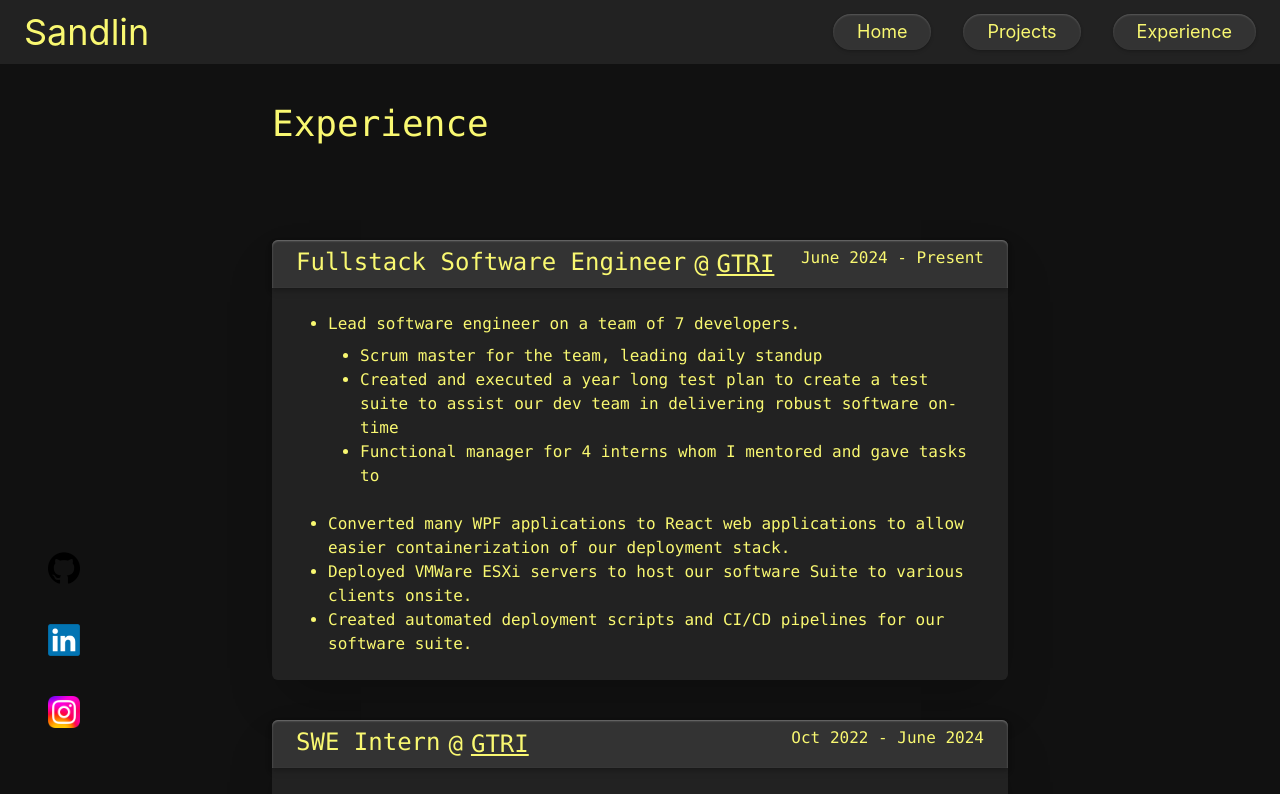
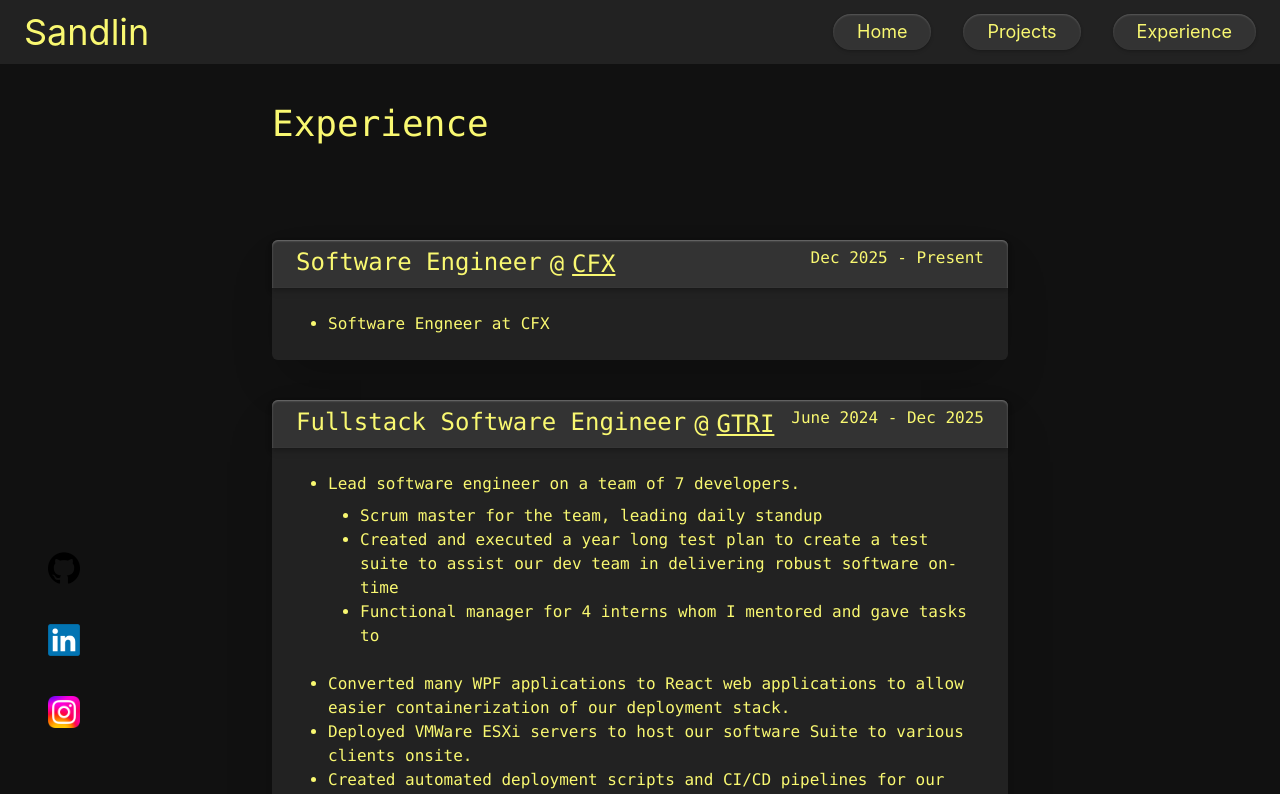
Before and after one commit to tanndlin/Portfolio, a React (Vite) app: page /experience in a window 1280 px wide. Shown: the top 794 px of the page. Built offline with nearby package versions, Linux system fonts and the light colour scheme.

Commit message:
Update experience for new job

```diff
--- a/src/pages/experience/ExperiencePage.tsx
+++ b/src/pages/experience/ExperiencePage.tsx
@@ -5,12 +5,22 @@
         <article id="experience" className="container p-3 m-auto font-mono">
             <h1 className="mb-24 text-4xl transition-header">Experience</h1>
             <Experience
+                title="Software Engineer"
+                company={{
+                    name: 'CFX',
+                    link: 'https://www.cfxway.com/',
+                }}
+                date={'Dec 2025 - Present'}
+            >
+                <li className="pr-4">Software Engneer at CFX</li>
+            </Experience>
+            <Experience
                 title="Fullstack Software Engineer"
                 company={{
                     name: 'GTRI',
                     link: 'https://gtri.gatech.edu/',
                 }}
-                date={'June 2024 - Present'}
+                date={'June 2024 - Dec 2025'}
             >
                 <li>
                     Lead software engineer on a team of 7 developers.
```
